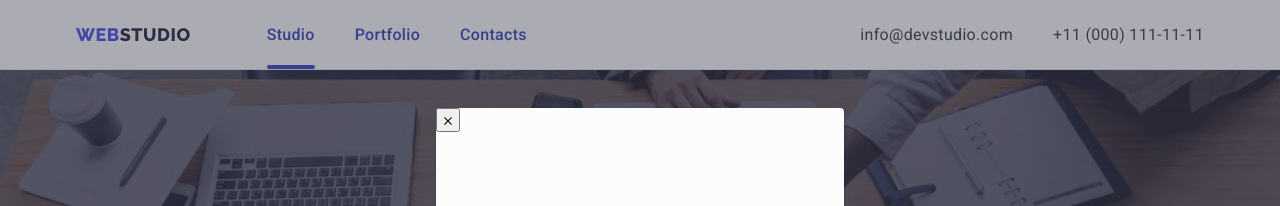
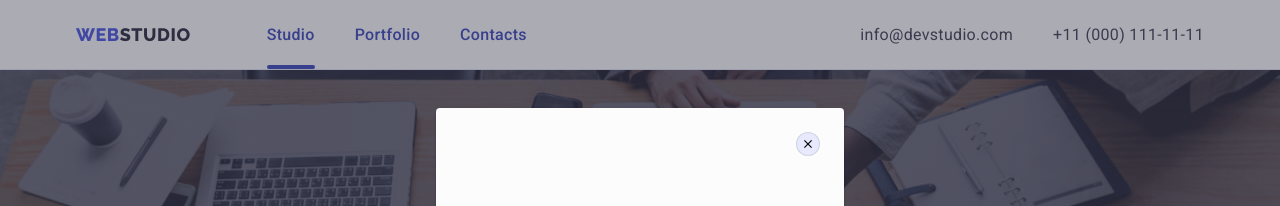
Before and after one commit to uflakey/goit-markup-hw-04, a plain HTML site: page index.html in a window 1280 px wide. Both pictures are taken after a click on the button "Order Service". Shown: the top 206 px of the page. Drawn offline with nearby package versions, Linux system fonts and the light colour scheme.

Commit message:
hw4finishhhhh

```diff
--- a/css/styles.css
+++ b/css/styles.css
@@ -13,7 +13,7 @@
 body{
 font-family: Roboto, sans-serif;
 color: #434455;
-background-color: var(--whit-title-col)
+background-color: var(--whit-title-col);
 
   }
   /*Reset*/
@@ -235,7 +235,7 @@ font-style: normal;
         height: 112px;
         flex-shrink: 0;
         border-radius: 4px;
-        background: var(--team-bg-col)
+        background: var(--team-bg-col);
 
 }
 .business-icon {
@@ -680,11 +680,12 @@ transition: transform 250ms cubic-bezier(0.4, 0, 0.2, 1);
     box-shadow: 0px 2px 1px 0px rgba(0, 0, 0, 0.2),
         0px 1px 3px 0px rgba(0, 0, 0, 0.12), 0px 1px 1px 0px rgba(0, 0, 0, 0.14);
 }
-.modal-battom {
-    position: absolute;
+.modal-buttom {
+position: absolute;
     top: 24px;
     right: 24px;
     height: 24px;
+    width: 24px;
     border-radius: 50%;
     display: flex;
     align-items: center;
@@ -693,6 +694,7 @@ transition: transform 250ms cubic-bezier(0.4, 0, 0.2, 1);
     border: 1px solid rgba(0, 0, 0, 0.1);
     padding: 0;
     transition: background-color 250ms cubic-bezier(0.4, 0, 0.2, 1), border 250ms cubic-bezier(0.4, 0, 0.2, 1);
+}
 }
 .modal-battom:hover {
     background-color: #404bbf;
```
